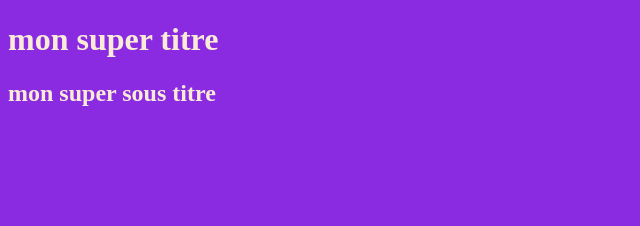
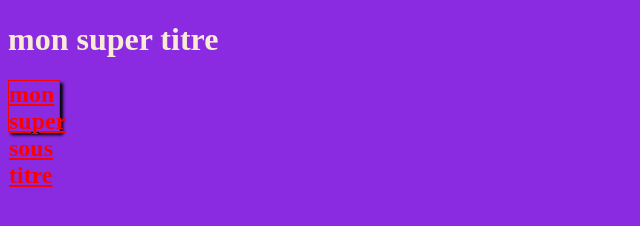
Before and after one commit to Saramiloudi/myProject, a plain HTML site: page index.html in a window 1280 px wide. Shown: the whole page, without its empty margins (0-640 px from the left). Drawn offline with Linux system fonts and the light colour scheme.

Commit message:
add class under title

```diff
--- a/index.html
+++ b/index.html
@@ -8,6 +8,6 @@
 </head>
 <body class="background title">
 <h1> mon super titre </h1>
-<h2> mon super sous titre </h2>
+<h2 class="underTitle"> mon super sous titre </h2>
 </body>
 </html>
```
